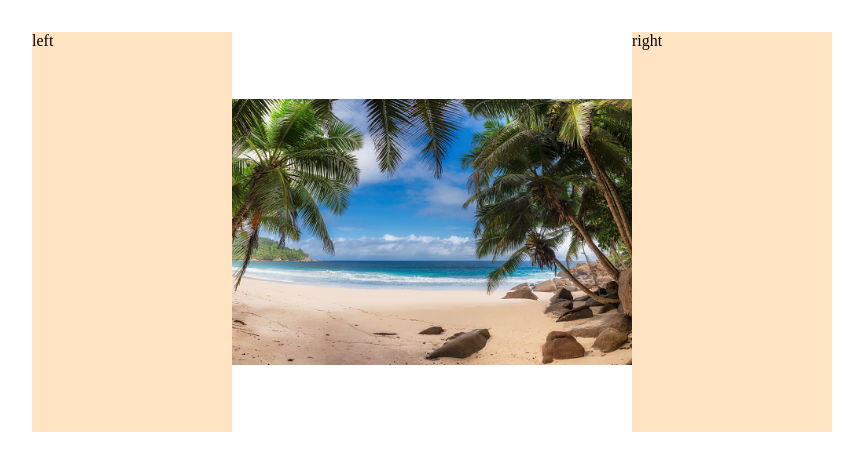
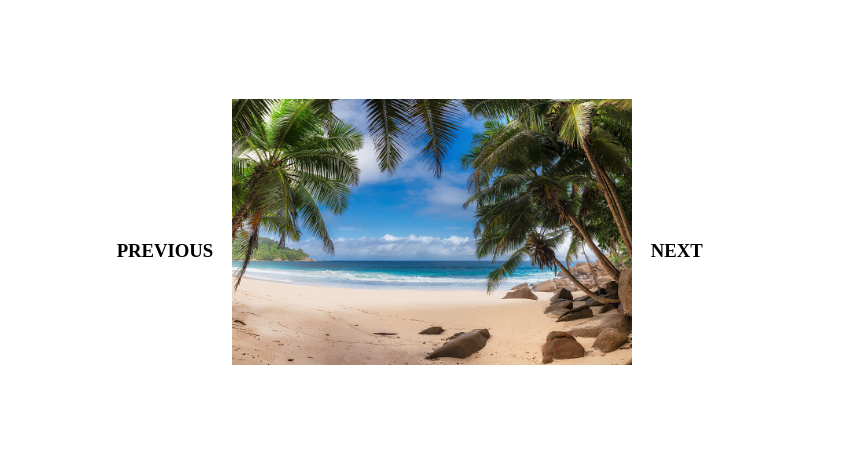
Before and after one commit to bouchtaoui-loves-dhahnint/caroussel, a plain HTML site: page index.html in a window 1280 px wide. Shown: the whole page, without its empty margins (208-1071 px from the left). Drawn offline with Linux system fonts and the light colour scheme.

Commit message:
Final basic product

```diff
--- a/index.css
+++ b/index.css
@@ -12,6 +12,7 @@ main {
 
 .container {
     padding-top: 2em;
+    height: 400px;
 }
 
 .caroussel-height {
@@ -20,13 +21,35 @@ main {
 }
 
 .left {
+    display: table;
     width: 25%;
-    background-color: bisque;
+    /* background-color: bisque; */
+    text-align: right;
+
+    height: 100%;
+    line-height: 400px;
 }
 
 .right {
+    display: table;
     width: 25%;
-    background-color: bisque;
+    /* background-color: bisque; */
+    text-align: right;
+
+    height: 100%;
+    line-height: 400px;
+}
+
+.txt-right {
+    float: left;
+}
+
+h3 {
+    margin: 1em;
+}
+span {
+    display: table-cell;
+    vertical-align: middle;
 }
 
 .image {
--- a/index.html
+++ b/index.html
@@ -12,13 +12,13 @@
     <main>
         <div class="container">
             <div class="caroussel-height left">
-                left
+                <span><h3 class="txt-left">PREVIOUS</h3></span>
             </div>
             <div class="caroussel-height image">
                 <img src="./images/img1.jpg" />
             </div>
             <div class="caroussel-height right">
-                right
+                <span><h3 class="txt-right">NEXT</h3></span>
             </div>
         </div>
     </main>
```
